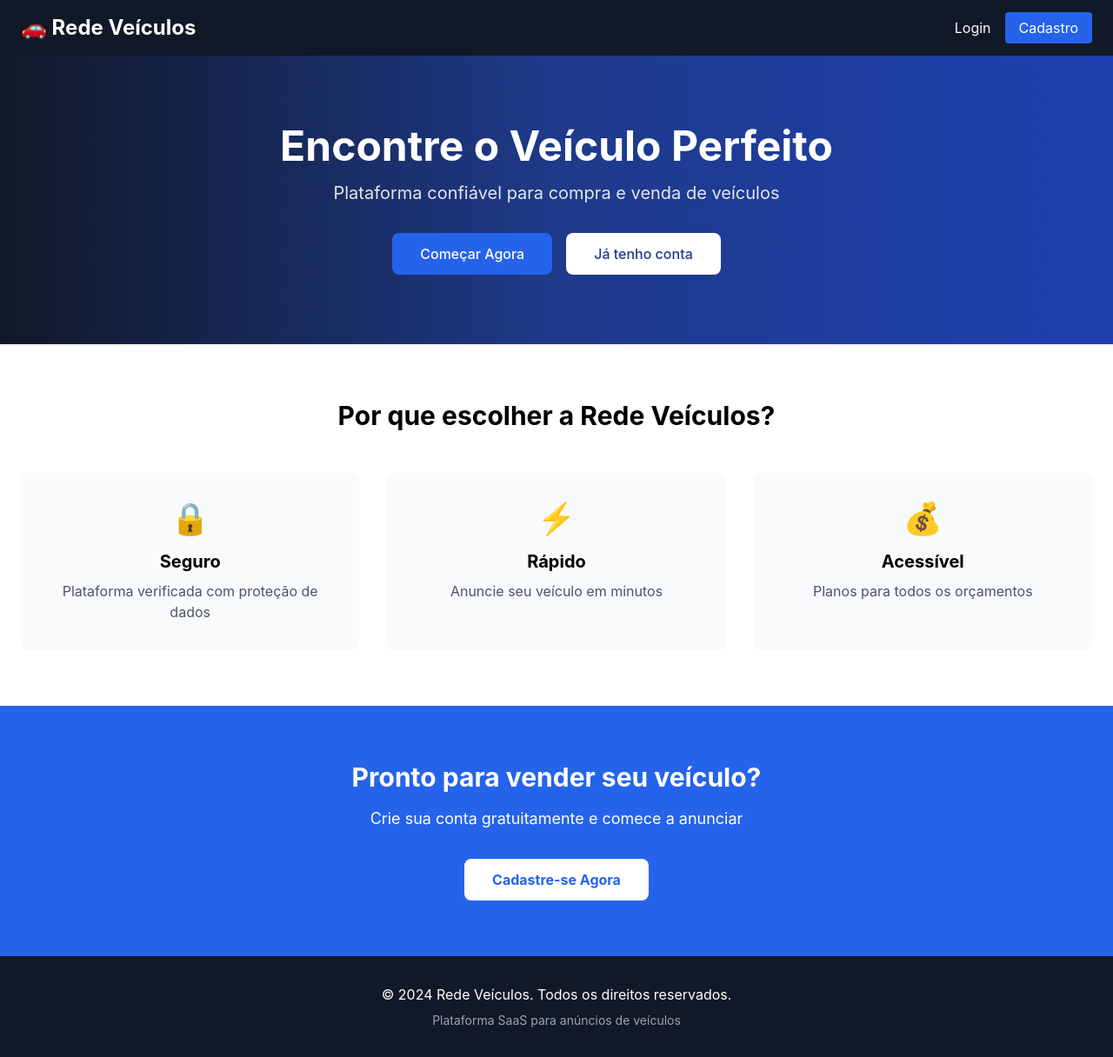
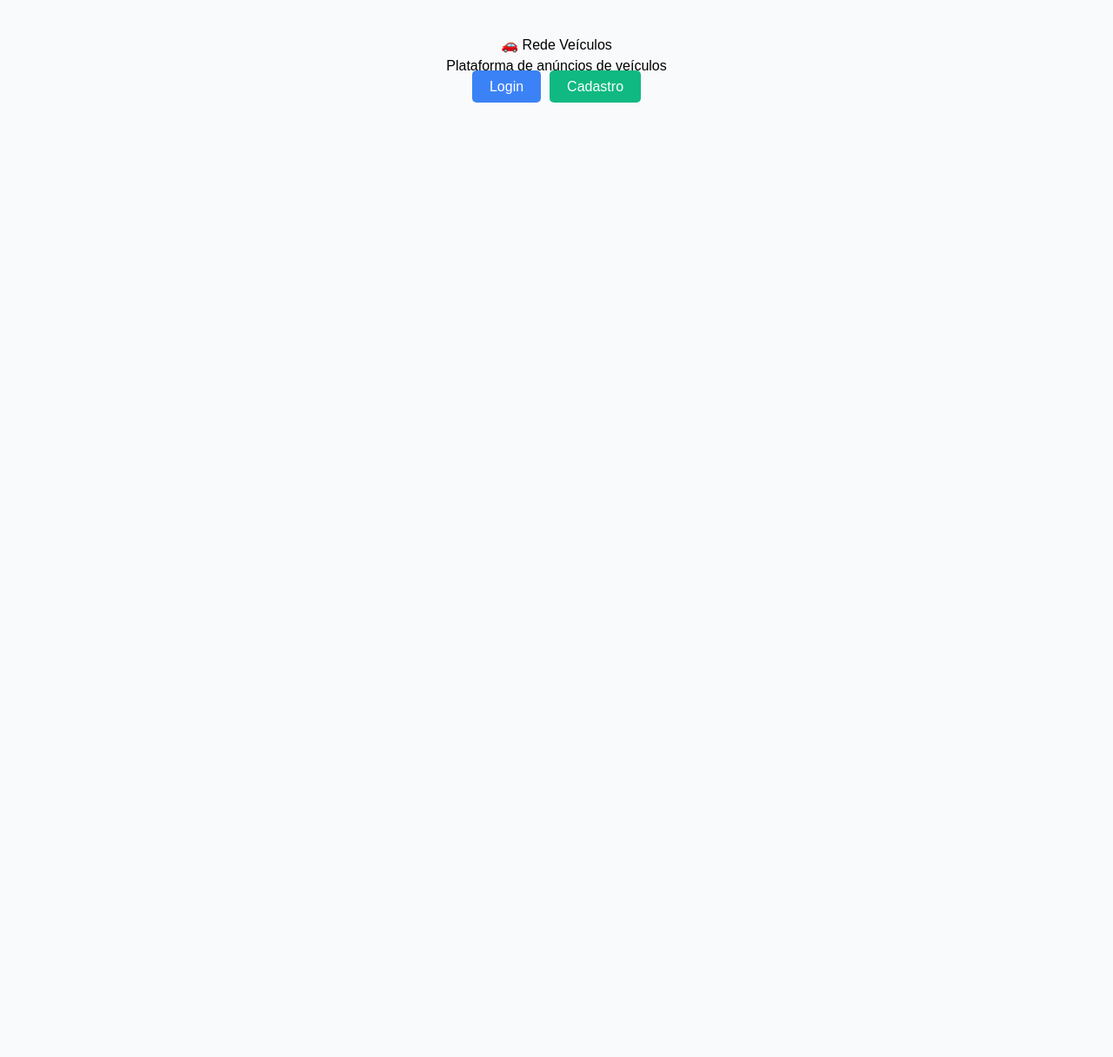
Before and after one commit to nortempresasdrop-bot/redeveiculos, a Next.js app: page / in a window 1280 px wide. Shown: the whole page at 87% size. After the commit the page ends 800 px from the top, so only its background shows below. Built offline with nearby package versions, Linux system fonts and the light colour scheme.

Commit message:
Refactor Home component to static layout
Removed client-side rendering logic and replaced the main content with a simplified static structure.

```diff
--- a/src/app/page.tsx
+++ b/src/app/page.tsx
@@ -1,125 +1,14 @@
-'use client';
-
-import { useEffect, useState } from 'react';
-import Link from 'next/link';
-
 export default function Home() {
-  const [mounted, setMounted] = useState(false);
-
-  useEffect(() => {
-    setMounted(true);
-  }, []);
-
-  if (!mounted) {
-    return null;
-  }
-
   return (
-    <div className="min-h-screen bg-white">
-      {/* Header */}
-      <header className="bg-gray-900 text-white py-4 px-6 sticky top-0 z-50">
-        <div className="max-w-7xl mx-auto flex justify-between items-center">
-          <h1 className="text-2xl font-bold">🚗 Rede Veículos</h1>
-          <nav className="space-x-4">
-            <Link href="/login" className="hover:text-blue-400 transition">
-              Login
-            </Link>
-            <Link
-              href="/redenovo"
-              className="bg-blue-600 px-4 py-2 rounded hover:bg-blue-700 transition"
-            >
-              Cadastro
-            </Link>
-          </nav>
-        </div>
-      </header>
-
-      {/* Hero Section */}
-      <section className="bg-gradient-to-r from-gray-900 via-blue-900 to-blue-800 text-white py-20 px-6">
-        <div className="max-w-7xl mx-auto text-center">
-          <h2 className="text-5xl font-bold mb-4">
-            Encontre o Veículo Perfeito
-          </h2>
-          <p className="text-xl mb-8 text-gray-200">
-            Plataforma confiável para compra e venda de veículos
-          </p>
-          <div className="flex gap-4 justify-center">
-            <Link
-              href="/redenovo"
-              className="bg-blue-600 text-white px-8 py-3 rounded-lg font-medium hover:bg-blue-700 transition"
-            >
-              Começar Agora
-            </Link>
-            <Link
-              href="/login"
-              className="bg-white text-blue-900 px-8 py-3 rounded-lg font-medium hover:bg-gray-100 transition"
-            >
-              Já tenho conta
-            </Link>
-          </div>
-        </div>
-      </section>
-
-      {/* Features */}
-      <section className="max-w-7xl mx-auto py-16 px-6">
-        <h3 className="text-3xl font-bold text-center mb-12">
-          Por que escolher a Rede Veículos?
-        </h3>
-
-        <div className="grid grid-cols-1 md:grid-cols-3 gap-8">
-          <div className="bg-gray-50 p-8 rounded-lg text-center">
-            <div className="text-4xl mb-4">🔒</div>
-            <h4 className="text-xl font-bold mb-2">Seguro</h4>
-            <p className="text-gray-600">
-              Plataforma verificada com proteção de dados
-            </p>
-          </div>
-
-          <div className="bg-gray-50 p-8 rounded-lg text-center">
-            <div className="text-4xl mb-4">⚡</div>
-            <h4 className="text-xl font-bold mb-2">Rápido</h4>
-            <p className="text-gray-600">
-              Anuncie seu veículo em minutos
-            </p>
-          </div>
-
-          <div className="bg-gray-50 p-8 rounded-lg text-center">
-            <div className="text-4xl mb-4">💰</div>
-            <h4 className="text-xl font-bold mb-2">Acessível</h4>
-            <p className="text-gray-600">
-              Planos para todos os orçamentos
-            </p>
-          </div>
-        </div>
-      </section>
-
-      {/* CTA Section */}
-      <section className="bg-blue-600 text-white py-16 px-6">
-        <div className="max-w-7xl mx-auto text-center">
-          <h2 className="text-3xl font-bold mb-4">
-            Pronto para vender seu veículo?
-          </h2>
-          <p className="text-lg mb-8">
-            Crie sua conta gratuitamente e comece a anunciar
-          </p>
-          <Link
-            href="/redenovo"
-            className="bg-white text-blue-600 px-8 py-3 rounded-lg font-bold hover:bg-gray-100 transition inline-block"
-          >
-            Cadastre-se Agora
-          </Link>
-        </div>
-      </section>
-
-      {/* Footer */}
-      <footer className="bg-gray-900 text-white py-8 px-6">
-        <div className="max-w-7xl mx-auto text-center">
-          <p>&copy; 2024 Rede Veículos. Todos os direitos reservados.</p>
-          <p className="text-gray-400 text-sm mt-2">
-            Plataforma SaaS para anúncios de veículos
-          </p>
-        </div>
-      </footer>
+    <div style={{ padding: '40px', textAlign: 'center', fontFamily: 'Arial' }}>
+      <h1>🚗 Rede Veículos</h1>
+      <p>Plataforma de anúncios de veículos</p>
+      <a href="/login" style={{ marginRight: '10px', padding: '10px 20px', backgroundColor: '#3b82f6', color: 'white', textDecoration: 'none', borderRadius: '5px' }}>
+        Login
+      </a>
+      <a href="/redenovo" style={{ padding: '10px 20px', backgroundColor: '#10b981', color: 'white', textDecoration: 'none', borderRadius: '5px' }}>
+        Cadastro
+      </a>
     </div>
   );
 }
```
